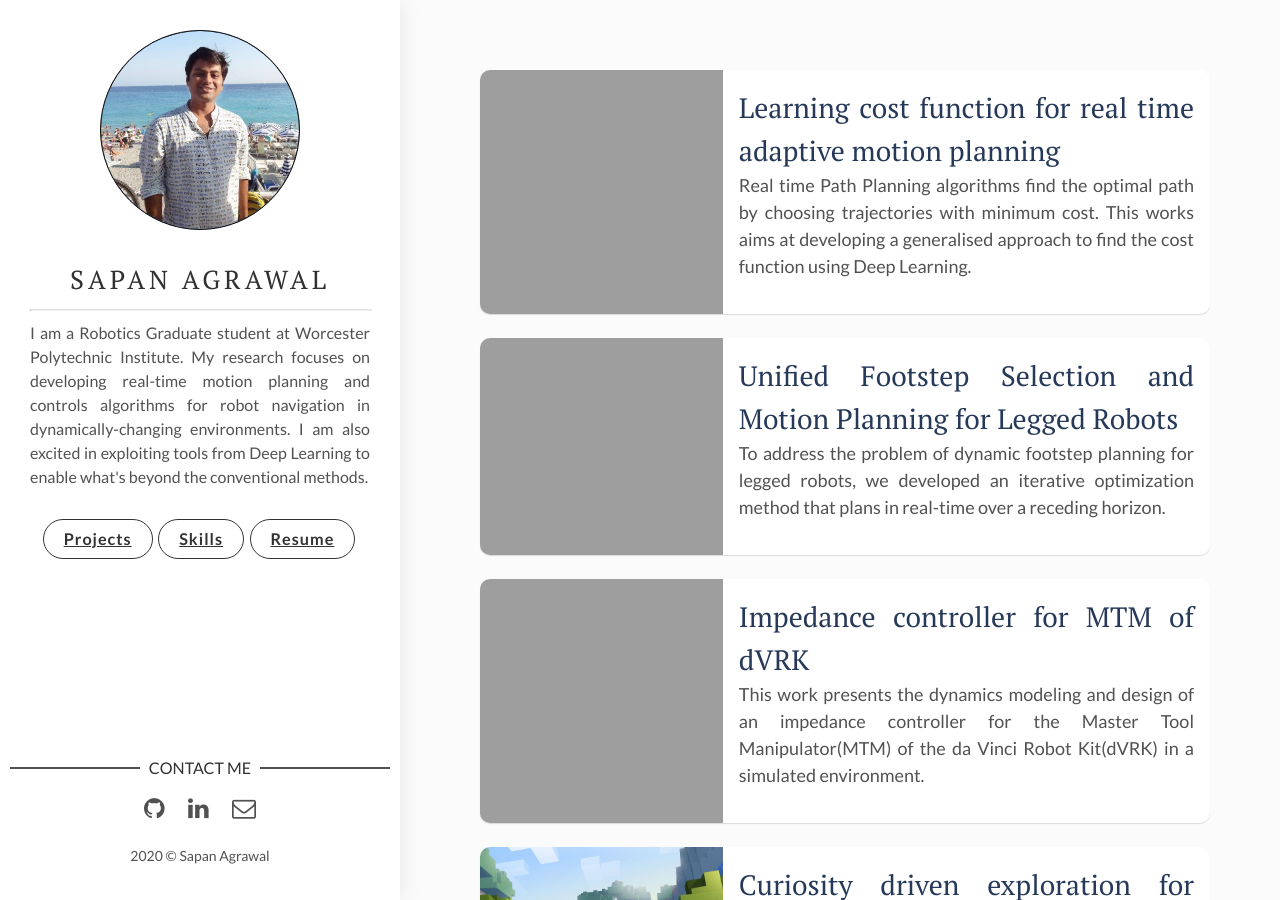
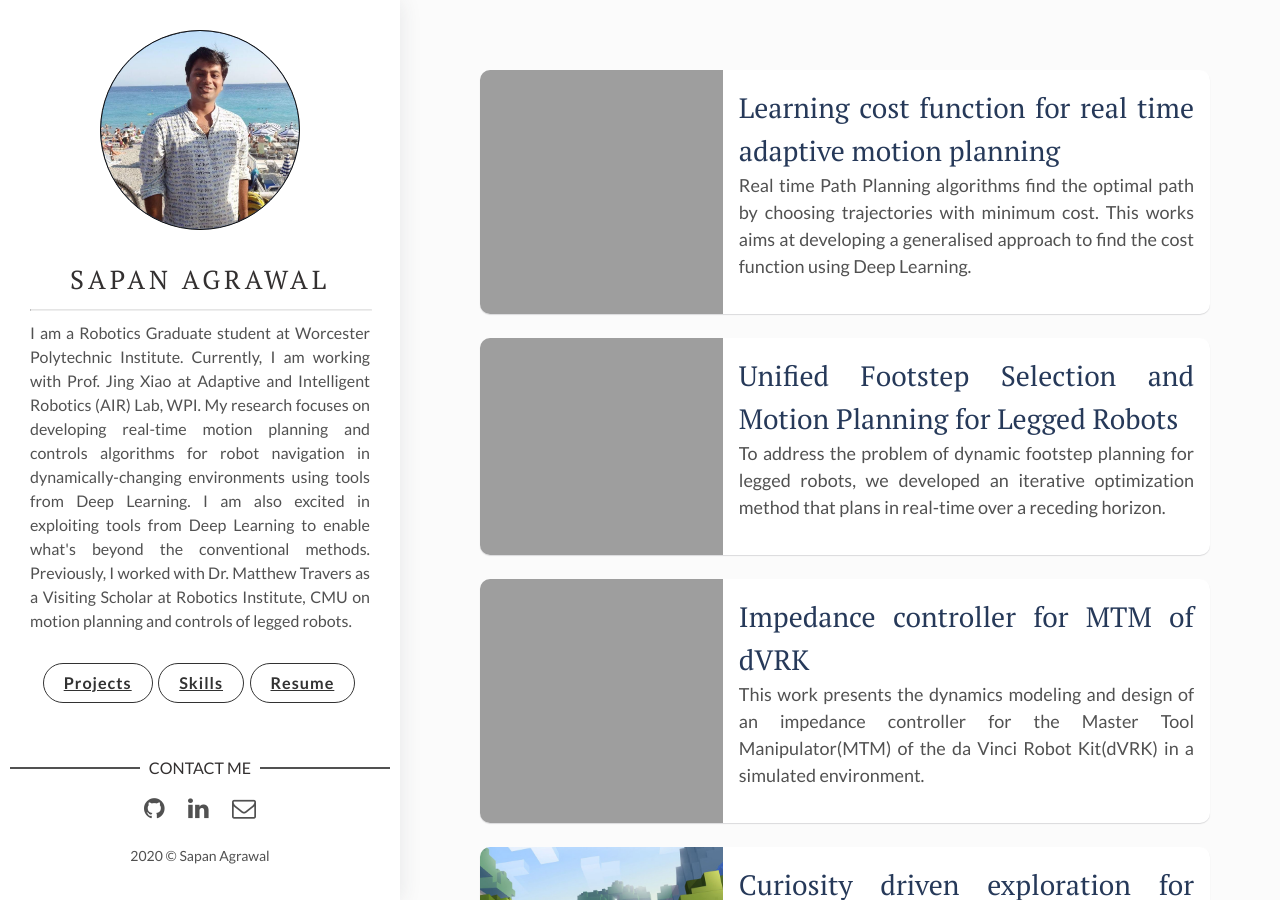
Before and after one commit to sapan-ostic/sapan-ostic.github.io, a Jekyll site: the page built from index.html, in a window 1280 px wide and 900 px high. Built offline with Jekyll 4.4.1, drawn with Linux system fonts in a browser that asks for light colours; the list of posts is cut into pages by our own code.

Commit message:
About updated

```diff
--- a/_config.yml
+++ b/_config.yml
@@ -10,7 +10,7 @@
 # Author Settings
 author: Sapan Agrawal # add your name
 author-img: profile.jpg # add your photo
-about-author: I am a Robotics Graduate student at Worcester Polytechnic Institute. My research focuses on developing real-time motion planning and controls algorithms for robot navigation in dynamically-changing environments. I am also excited in exploiting tools from Deep Learning to enable what's beyond the conventional methods.
+about-author: I am a Robotics Graduate student at Worcester Polytechnic Institute. Currently, I am working with Prof. Jing Xiao at Adaptive and Intelligent Robotics (AIR) Lab, WPI. My research focuses on developing real-time motion planning and controls algorithms for robot navigation in dynamically-changing environments using tools from Deep Learning. I am also excited in exploiting tools from Deep Learning to enable what's beyond the conventional methods. Previously, I worked with Dr. Matthew Travers as a Visiting Scholar at Robotics Institute, CMU on motion planning and controls of legged robots.
 # social-twitter: # add your Twitter handle
 # social-facebook: # add your Facebook handle
 social-github: sapan-ostic # add your Github handle
```
